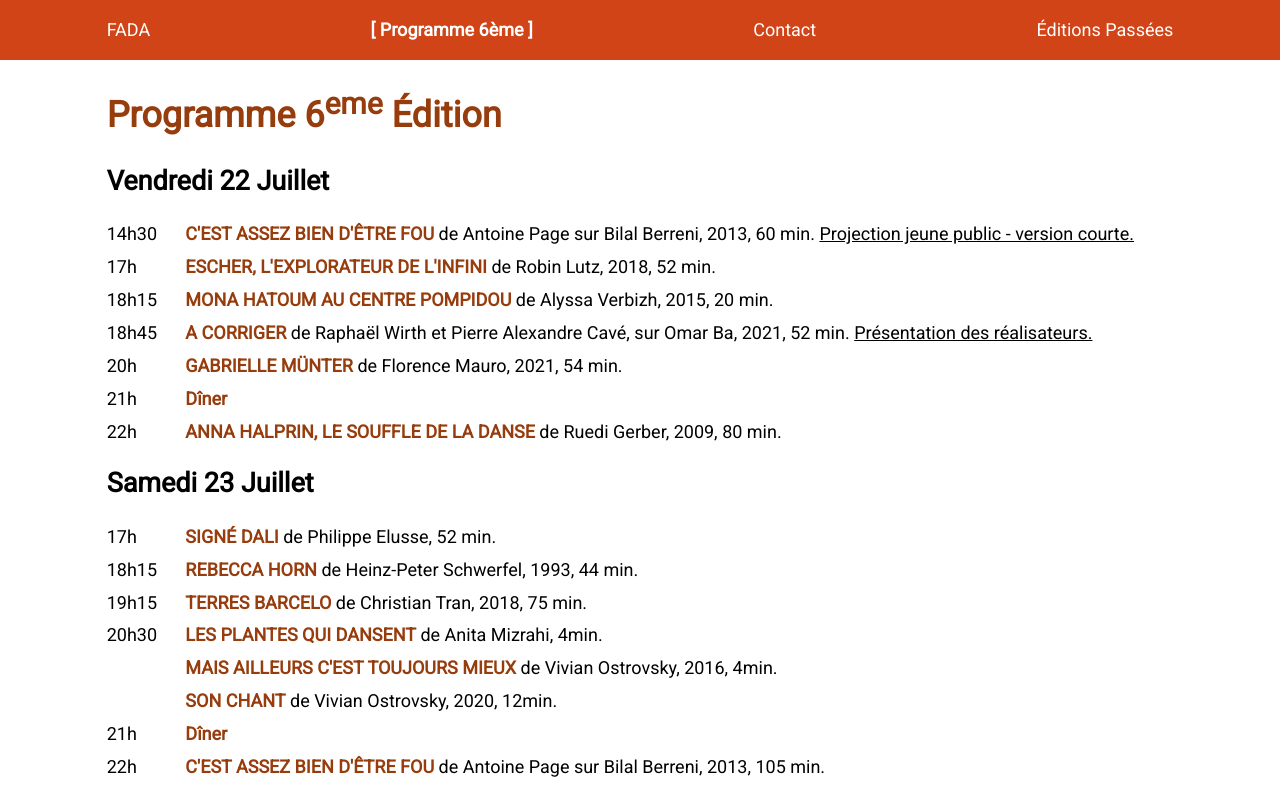
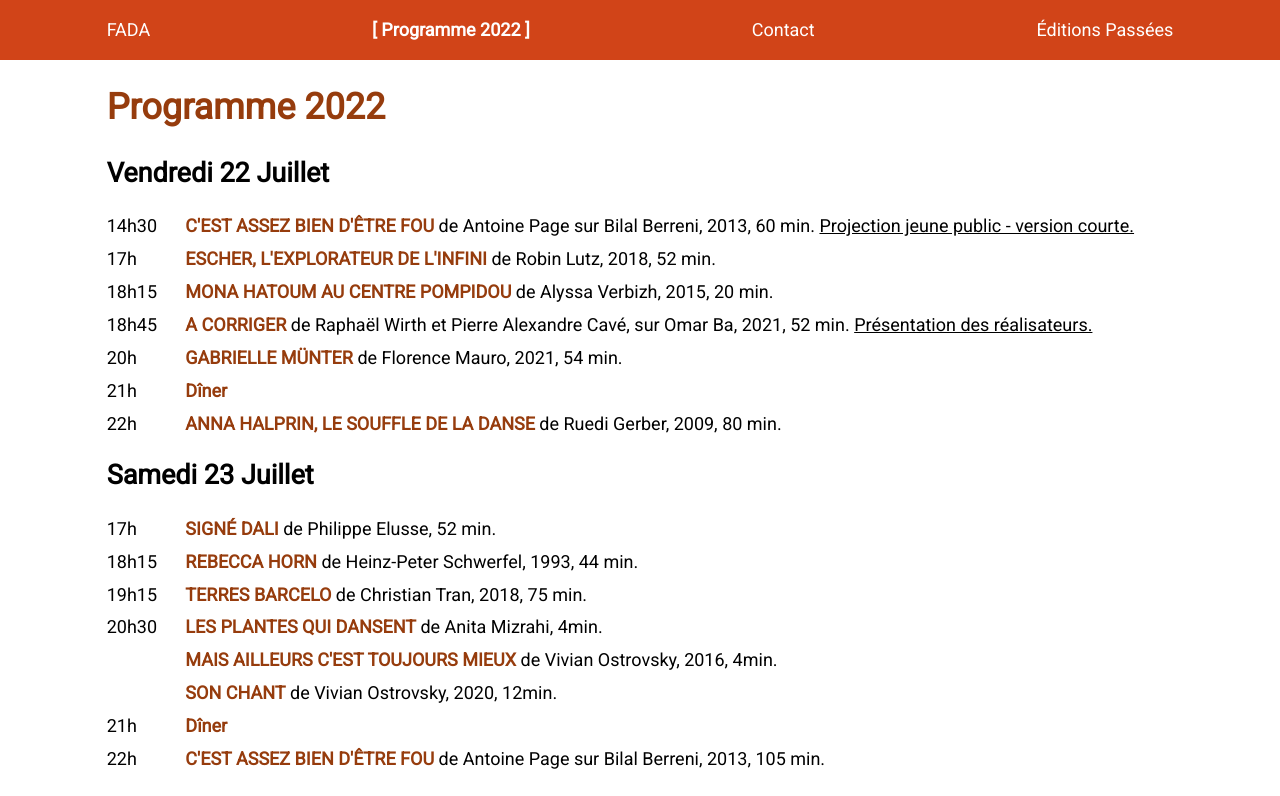
Before and after one commit to DanielMateosLab/fada, a Next.js app: page /program in a window 1280 px wide. Shown: the top 796 px of the page. Built offline with nearby package versions, Linux system fonts and the light colour scheme.

Commit message:
Update program title

```diff
--- a/components/Navbar.tsx
+++ b/components/Navbar.tsx
@@ -18,7 +18,7 @@ const Navbar = () => {
     },
     {
       href: "/program",
-      text: "Programme 6ème",
+      text: "Programme 2022",
     },
     {
       href: "/contact",
--- a/pages/program.tsx
+++ b/pages/program.tsx
@@ -13,9 +13,7 @@ const Program: NextPage = () => {
         Programme 6<sup>eme</sup> Édition FADA | Juillet 2022
       </title>
 
-      <h1>
-        Programme 6<sup>eme</sup> Édition
-      </h1>
+      <h1>Programme 2022</h1>
 
       {programData.map(({ date, events }, dayIndex) => (
         <article key={date}>
```
